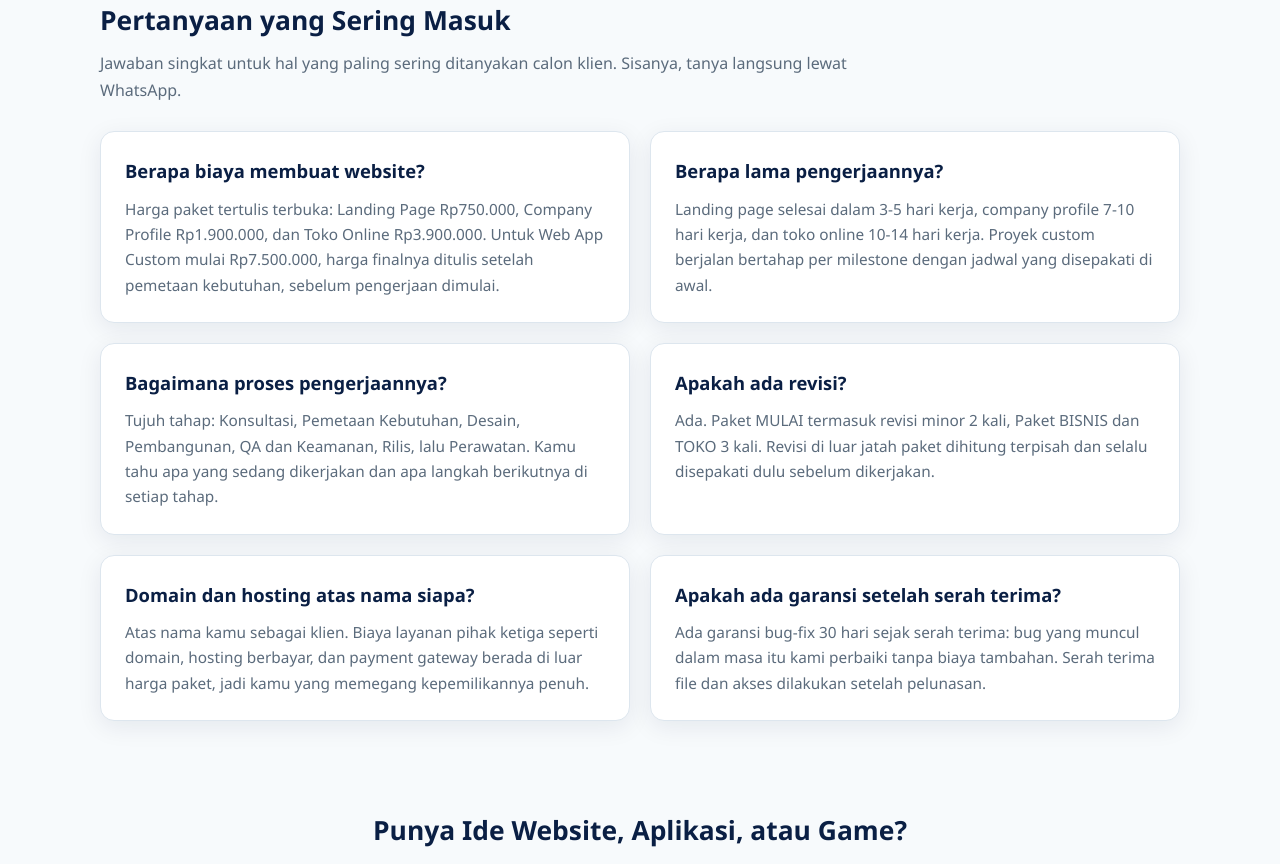
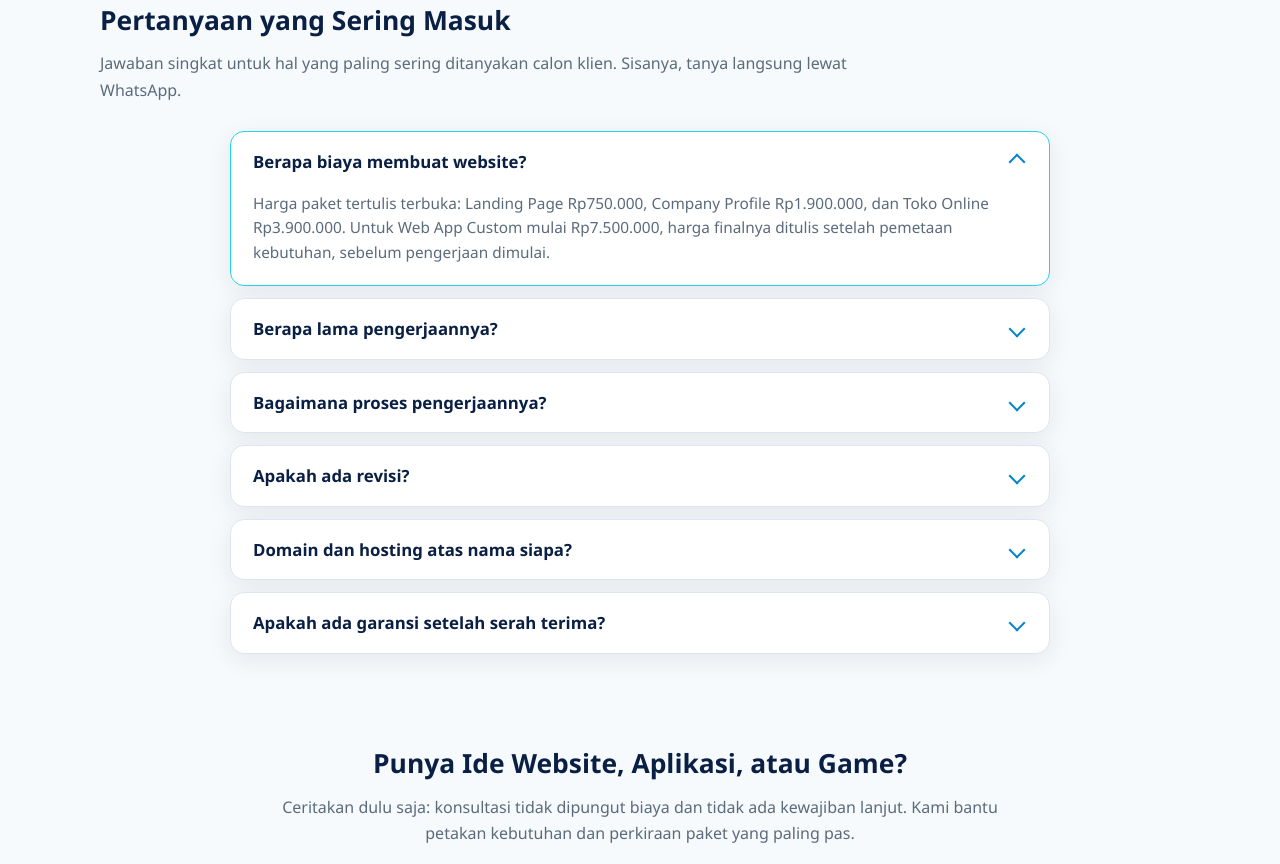
Before and after one commit to ilahgun/virel-studio, a Next.js app: page / in a window 1280 px wide. Shown: the part 4780-5644 px from the top of the page. Built offline with nearby package versions, Linux system fonts and the light colour scheme.

Commit message:
FAQ beranda jadi collapse/accordion

```diff
--- a/app/globals.css
+++ b/app/globals.css
@@ -140,6 +140,43 @@ p.section-sub { color: var(--muted); max-width: 760px; margin-bottom: 28px; }
 .card h3 { color: var(--navy); font-size: 1.15rem; }
 .card p { color: var(--muted); font-size: 0.96rem; }
 .card .btn { margin-top: auto; }
+
+/* ---------- FAQ accordion (details/summary, tanpa JS) ---------- */
+.faq-list { display: flex; flex-direction: column; gap: 12px; max-width: 820px; margin: 0 auto; }
+.faq-item {
+  background: var(--card); border: 1px solid var(--line); border-radius: var(--radius);
+  box-shadow: var(--shadow); overflow: hidden;
+  transition: border-color 0.2s ease;
+}
+.faq-item[open] { border-color: var(--accent-2); }
+.faq-item summary {
+  list-style: none; cursor: pointer;
+  display: flex; align-items: center; justify-content: space-between; gap: 16px;
+  padding: 18px 22px; -webkit-tap-highlight-color: transparent;
+}
+.faq-item summary::-webkit-details-marker { display: none; }
+.faq-item summary::marker { content: none; }
+.faq-item summary h3 { margin: 0; color: var(--navy); font-size: 1.05rem; line-height: 1.4; transition: color 0.2s ease; }
+.faq-item summary:hover h3 { color: var(--accent); }
+.faq-item summary::after {
+  content: ""; flex: 0 0 auto; width: 10px; height: 10px; margin-right: 4px;
+  border-right: 2.5px solid var(--accent); border-bottom: 2.5px solid var(--accent);
+  transform: rotate(45deg); transition: transform 0.25s ease;
+}
+.faq-item[open] summary::after { transform: rotate(225deg); }
+.faq-item summary:focus-visible { outline: 2px solid var(--accent-2); outline-offset: -2px; }
+.faq-answer { padding: 0 22px 20px; }
+.faq-answer p { margin: 0; color: var(--muted); font-size: 0.96rem; line-height: 1.6; }
+.faq-item[open] .faq-answer { animation: faq-in 0.28s ease; }
+@keyframes faq-in {
+  from { opacity: 0; transform: translateY(-5px); }
+  to { opacity: 1; transform: none; }
+}
+@media (max-width: 640px) {
+  .faq-item summary { padding: 16px 18px; }
+  .faq-item summary h3 { font-size: 1rem; }
+  .faq-answer { padding: 0 18px 18px; }
+}
 
 .price-card .price { font-size: 1.55rem; font-weight: 800; color: var(--accent); }
 .price-card .per { font-size: 0.85rem; color: var(--muted); font-weight: 600; }
--- a/content/pages/index.html
+++ b/content/pages/index.html
@@ -207,31 +207,43 @@
     <div class="container">
       <h2 class="section-title">Pertanyaan yang Sering Masuk</h2>
       <p class="section-sub">Jawaban singkat untuk hal yang paling sering ditanyakan calon klien. Sisanya, tanya langsung lewat WhatsApp.</p>
-      <div class="grid grid-2">
-        <div class="card">
-          <h3>Berapa biaya membuat website?</h3>
+      <div class="faq-list">
+        <details class="faq-item" open>
+          <summary><h3>Berapa biaya membuat website?</h3></summary>
+          <div class="faq-answer">
             <p>Harga paket tertulis terbuka: Landing Page Rp750.000, Company Profile Rp1.900.000, dan Toko Online Rp3.900.000. Untuk Web App Custom mulai Rp7.500.000, harga finalnya ditulis setelah pemetaan kebutuhan, sebelum pengerjaan dimulai.</p>
           </div>
-        <div class="card">
-          <h3>Berapa lama pengerjaannya?</h3>
+        </details>
+        <details class="faq-item">
+          <summary><h3>Berapa lama pengerjaannya?</h3></summary>
+          <div class="faq-answer">
             <p>Landing page selesai dalam 3-5 hari kerja, company profile 7-10 hari kerja, dan toko online 10-14 hari kerja. Proyek custom berjalan bertahap per milestone dengan jadwal yang disepakati di awal.</p>
           </div>
-        <div class="card">
-          <h3>Bagaimana proses pengerjaannya?</h3>
+        </details>
+        <details class="faq-item">
+          <summary><h3>Bagaimana proses pengerjaannya?</h3></summary>
+          <div class="faq-answer">
             <p>Tujuh tahap: Konsultasi, Pemetaan Kebutuhan, Desain, Pembangunan, QA dan Keamanan, Rilis, lalu Perawatan. Kamu tahu apa yang sedang dikerjakan dan apa langkah berikutnya di setiap tahap.</p>
           </div>
-        <div class="card">
-          <h3>Apakah ada revisi?</h3>
+        </details>
+        <details class="faq-item">
+          <summary><h3>Apakah ada revisi?</h3></summary>
+          <div class="faq-answer">
             <p>Ada. Paket MULAI termasuk revisi minor 2 kali, Paket BISNIS dan TOKO 3 kali. Revisi di luar jatah paket dihitung terpisah dan selalu disepakati dulu sebelum dikerjakan.</p>
           </div>
-        <div class="card">
-          <h3>Domain dan hosting atas nama siapa?</h3>
+        </details>
+        <details class="faq-item">
+          <summary><h3>Domain dan hosting atas nama siapa?</h3></summary>
+          <div class="faq-answer">
             <p>Atas nama kamu sebagai klien. Biaya layanan pihak ketiga seperti domain, hosting berbayar, dan payment gateway berada di luar harga paket, jadi kamu yang memegang kepemilikannya penuh.</p>
           </div>
-        <div class="card">
-          <h3>Apakah ada garansi setelah serah terima?</h3>
+        </details>
+        <details class="faq-item">
+          <summary><h3>Apakah ada garansi setelah serah terima?</h3></summary>
+          <div class="faq-answer">
             <p>Ada garansi bug-fix 30 hari sejak serah terima: bug yang muncul dalam masa itu kami perbaiki tanpa biaya tambahan. Serah terima file dan akses dilakukan setelah pelunasan.</p>
           </div>
+        </details>
       </div>
     </div>
   </section>
```
Lines whose indentation alone changed are shown as unchanged.
